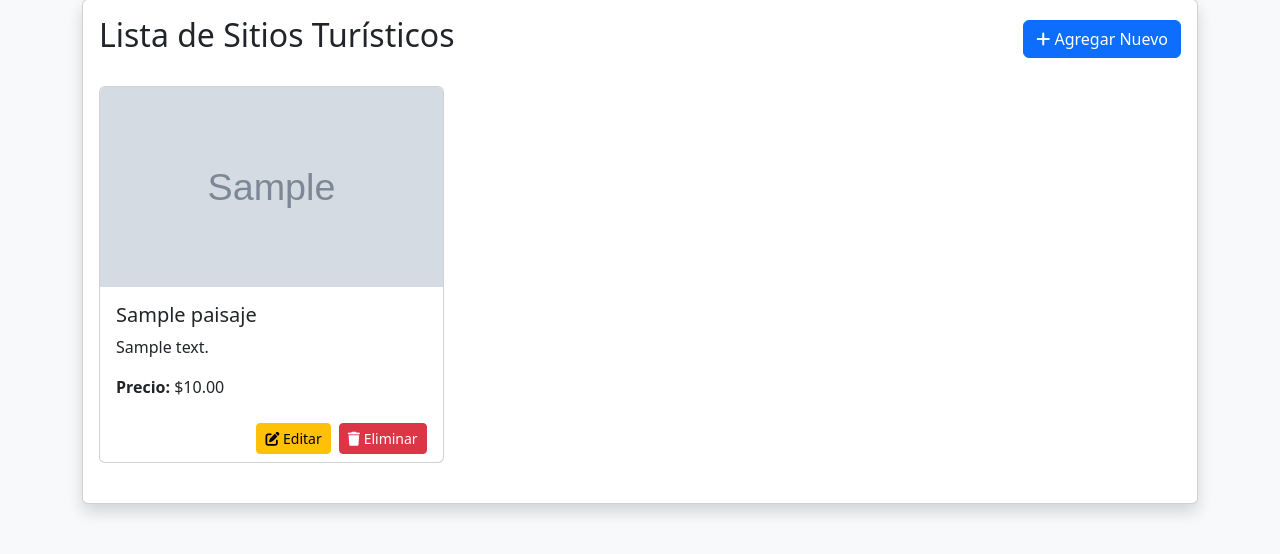
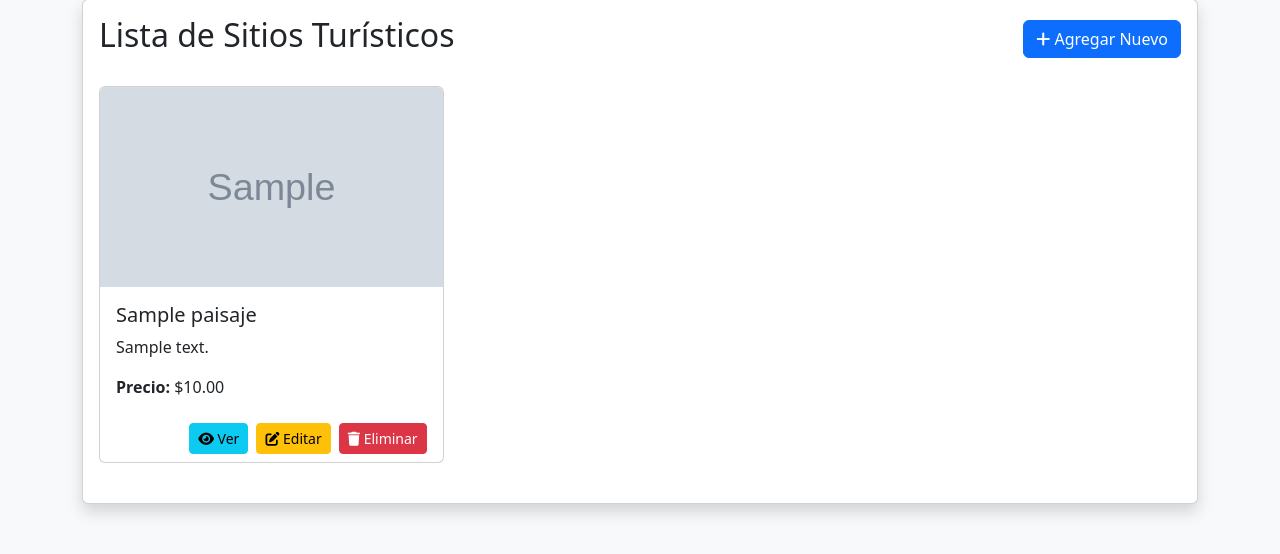
Before and after one commit to JDTWOR/CRUD-Paisajes, a Node server app: page /paisajes/ in a window 1280 px wide. Shown: the part 49-603 px from the top of the page. Run offline with Node 20, Linux system fonts and the light colour scheme; tables that the repository leaves empty hold one stand-in row (values such as "Sample post"); grey boxes marked "Sample" are stand-in pictures; some libraries are stand-ins or nearby versions.

Commit message:
se agrego el boton de ver

```diff
--- a/views/paisajes/index.ejs
+++ b/views/paisajes/index.ejs
@@ -34,6 +34,9 @@
                                             </div>
                                             <div class="card-footer bg-transparent border-0">
                                                 <div class="d-flex justify-content-end gap-2">
+                                                    <a href="/paisajes/ver/<%= paisaje._id %>" class="btn btn-info btn-sm">
+                                                        <i class="fas fa-eye"></i> Ver
+                                                    </a>
                                                     <a href="/paisajes/editar/<%= paisaje._id %>" class="btn btn-warning btn-sm">
                                                         <i class="fas fa-edit"></i> Editar
                                                     </a>
```
